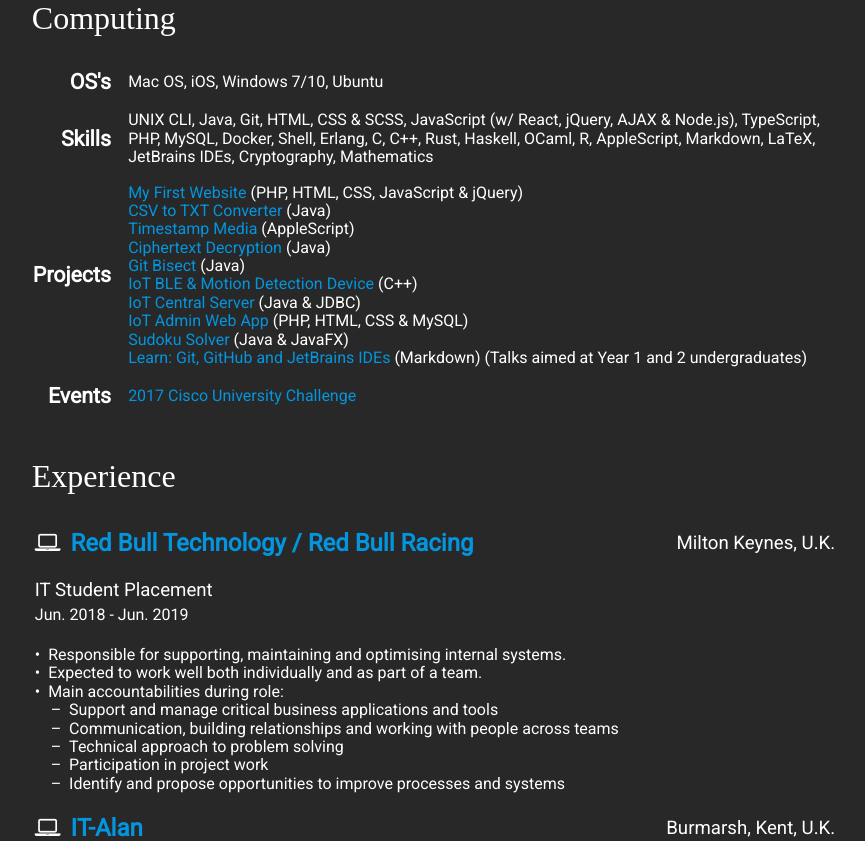
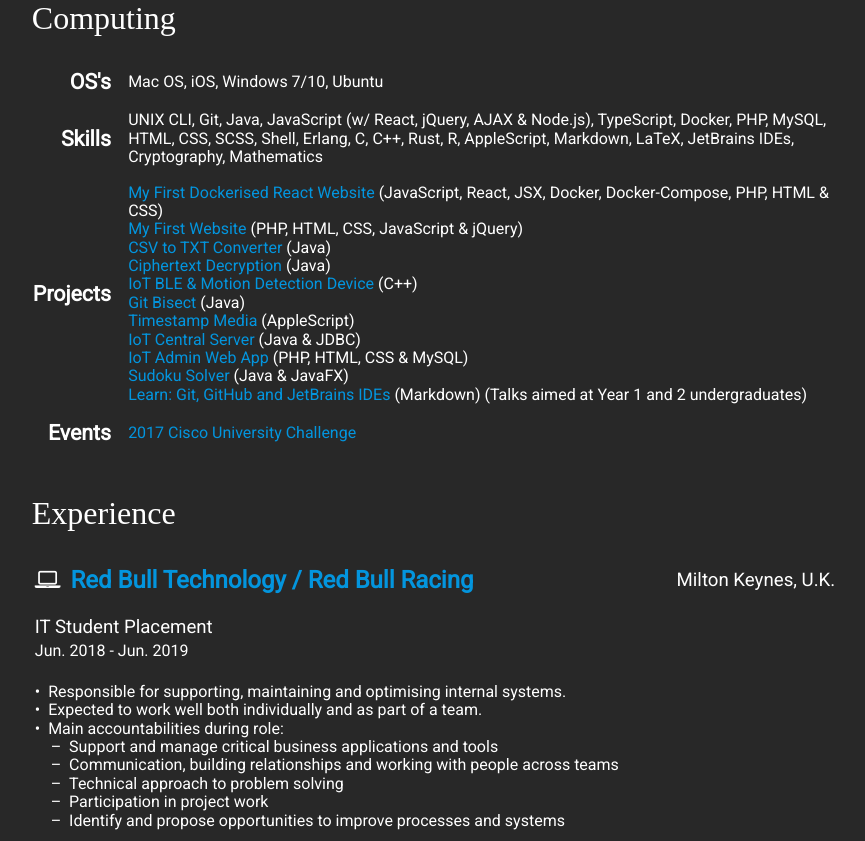
Before and after one commit to d-w-arnold/deltawhiskeyalpha.com, a PHP site: page /computing.php in a window 1280 px wide. Shown: the part 221-1062 px from the top of the page, without its empty margins (205-1070 px from the left). Run offline with PHP 8.4, Linux system fonts and the light colour scheme.

Commit message:
Added newest CV, and updated website content to reflect changes

```diff
--- a/computing.php
+++ b/computing.php
@@ -18,30 +18,33 @@ include "./topHTML.php";
             </tr>
             <tr>
                 <td class="computingSubTitle">Skills</td>
-                <td class="computingWriting">UNIX CLI, Java, Git, HTML, CSS & SCSS, JavaScript (w/ React, jQuery, AJAX &
-                    Node.js), TypeScript, PHP, MySQL, Docker, Shell, Erlang, C, C++, Rust, Haskell, OCaml, R,
+                <td class="computingWriting">UNIX CLI, Git, Java, JavaScript (w/ React, jQuery, AJAX &
+                    Node.js), TypeScript, Docker, PHP, MySQL, HTML, CSS, SCSS, Shell, Erlang, C, C++, Rust, R,
                     AppleScript, Markdown, LaTeX, JetBrains IDEs, Cryptography, Mathematics
                 </td>
             </tr>
             <tr>
                 <td class="computingSubTitle">Projects</td>
                 <td class="computingWriting">
+                    <a target="_blank" href="https://github.com/d-w-arnold/dwa_website_react">My First Dockerised React
+                        Website</a>
+                    (JavaScript, React, JSX, Docker, Docker-Compose, PHP, HTML & CSS)<br>
                     <a target="_blank" href="https://github.com/d-w-arnold/deltawhiskeyalpha.com">My First Website</a>
                     (PHP, HTML, CSS, JavaScript & jQuery)<br>
                     <a target="_blank" href="https://github.com/d-w-arnold/Reflective-Journal_CSV-to-TXT-Converter">CSV
                         to TXT
                         Converter</a>
                     (Java)<br>
-                    <a target="_blank" href="https://github.com/d-w-arnold/AppleScript_Timestamp-Media">Timestamp
-                        Media</a>
-                    (AppleScript)<br>
                     <a target="_blank" href="https://github.com/d-w-arnold/CO634-Assignment-2">Ciphertext Decryption</a>
-                    (Java)<br>
-                    <a target="_blank" href="https://github.com/d-w-arnold/CO663-Git_Bisect">Git Bisect</a>
                     (Java)<br>
                     <a target="_blank" href="https://github.com/d-w-arnold/CO657-IoT_Device">IoT BLE & Motion Detection
                         Device</a>
                     (C++)<br>
+                    <a target="_blank" href="https://github.com/d-w-arnold/CO663-Git_Bisect">Git Bisect</a>
+                    (Java)<br>
+                    <a target="_blank" href="https://github.com/d-w-arnold/AppleScript_Timestamp-Media">Timestamp
+                        Media</a>
+                    (AppleScript)<br>
                     <a target="_blank" href="https://github.com/d-w-arnold/CO657-IoT_Server">IoT Central Server</a>
                     (Java & JDBC)<br>
                     <a target="_blank" href="https://github.com/d-w-arnold/CO657-IoT_Admin_Web_App">IoT Admin Web
--- a/index.php
+++ b/index.php
@@ -11,9 +11,8 @@ include './topHTML.php';
     <p class="title">Welcome!</p>
 
     <div class="writing roboto">
-        <p>Hello there, I’m a computer science graduate (graduating June 2020 - available for employment 25th May,
-            predicted grade: 1st) from
-            the <a class="link-color" target="_blank" href="https://www.kent.ac.uk/">University of Kent</a>. I’m eager
+        <p>Hello there, I’m a computer science graduate (graduating June 2020 - predicted: 1st) from the <a
+                    class="link-color" target="_blank" href="https://www.kent.ac.uk/">University of Kent</a>. I’m eager
             to learn new skills and take on a role where I can contribute to solving real-world challenges. I am highly
             motivated, organised, reliable and work well both independently and as part of a team.</p>
     </div>
--- a/style.css
+++ b/style.css
@@ -101,9 +101,12 @@ table tr td a:hover {
 }
 
 #button {
+    text-align: center;
     background-color: #ffffff;
     font-size: 14pt;
     padding: 2% 3%;
+    margin-top: 2%;
+    border-radius: 10px;
 }
 
 #cv {
```
Also changed, not shown: education.php (+7 -5 lines), 1 other file.
